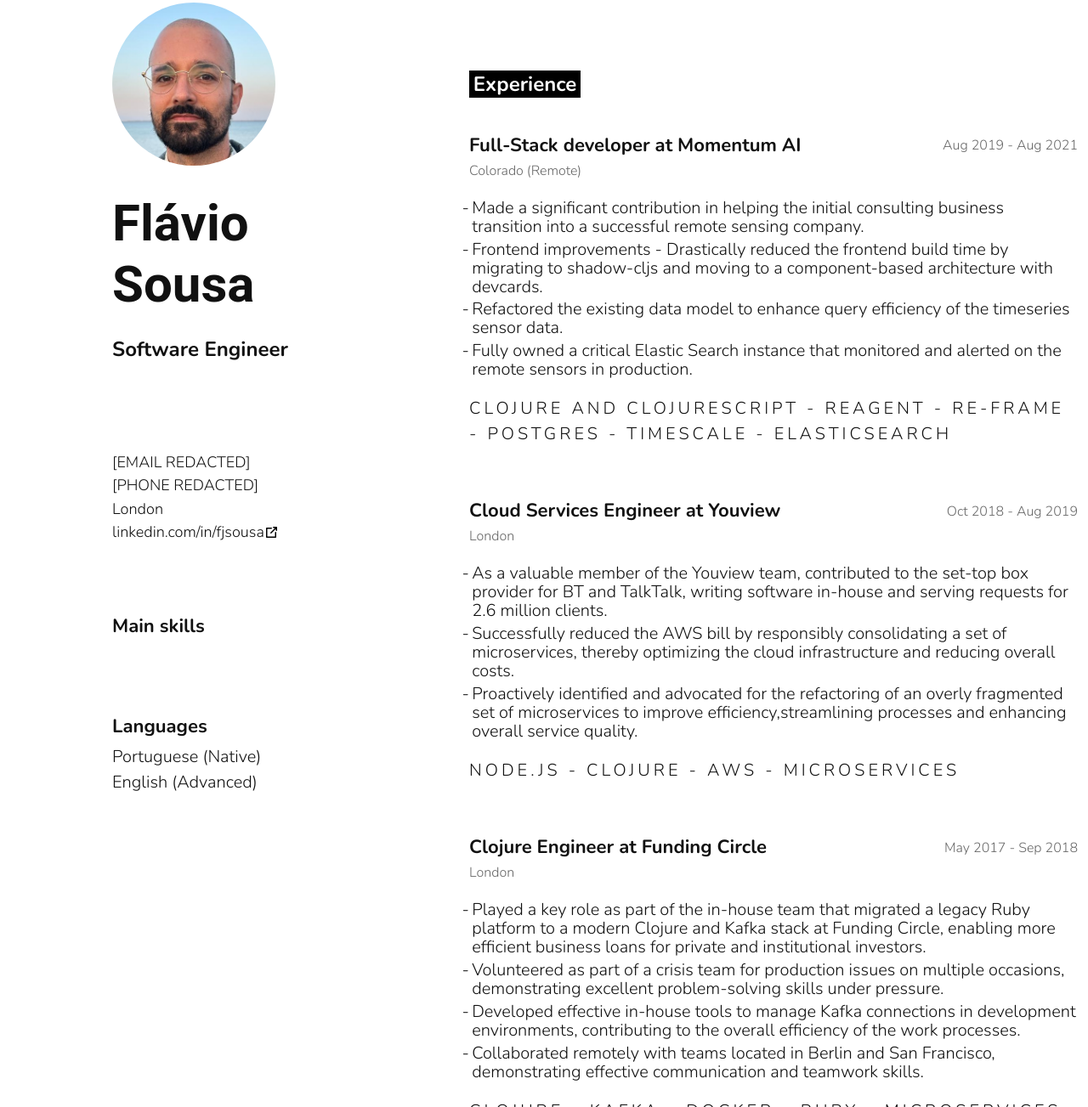
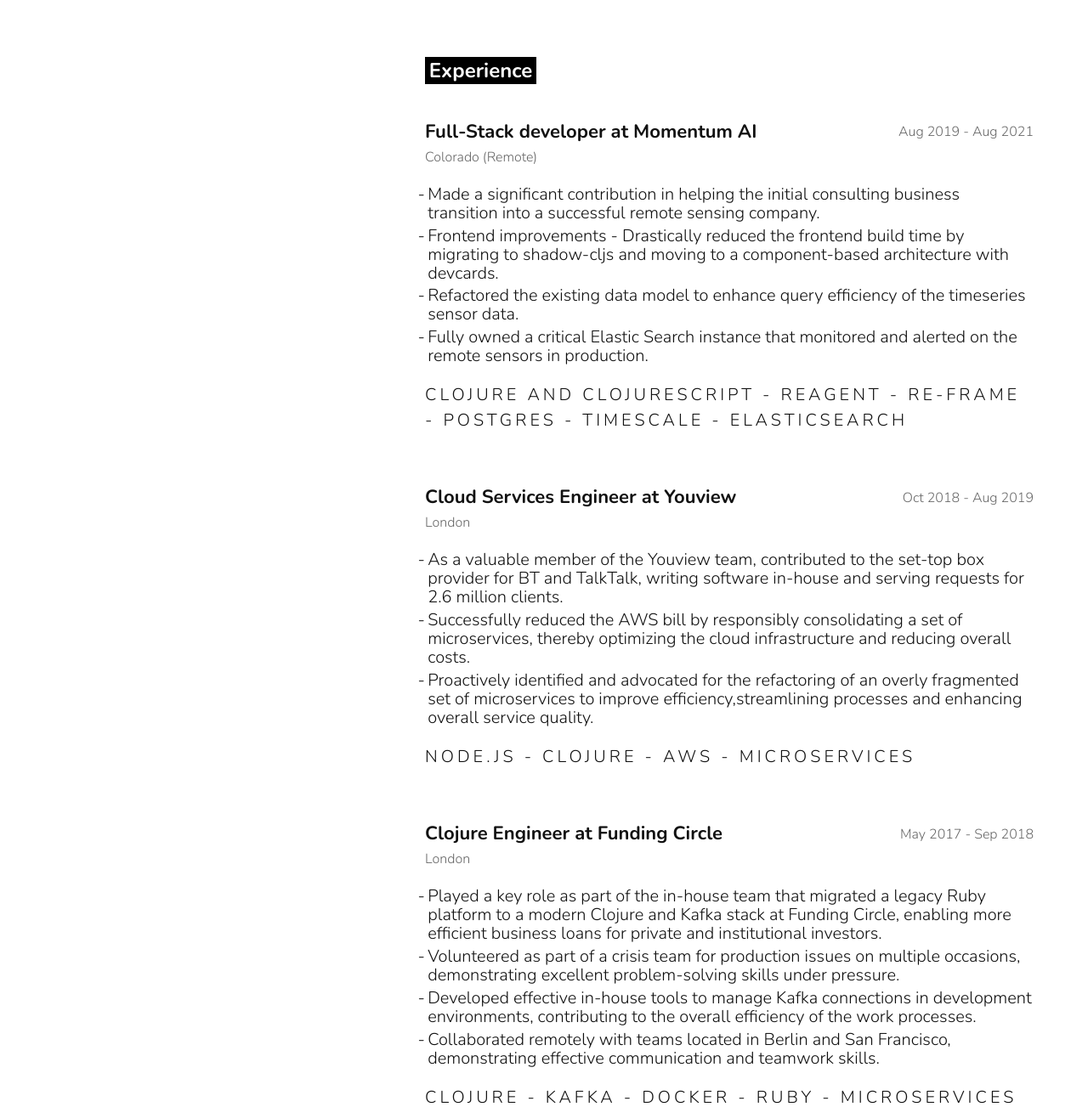
Before and after one commit to fjsousa/babashka-resume, a website: page html/page-two.html in a window 1280 px wide. Shown: the part 129-1432 px from the top of the page at 85% size. Drawn offline with Linux system fonts and the light colour scheme; a web font is replaced by a local one.

Commit message:
clean up template 2

```diff
--- a/html/page-two.html
+++ b/html/page-two.html
@@ -7,38 +7,11 @@
   <link href="https://fonts.googleapis.com/css2?family=Playfair Display:wght@700&amp;display=swap" rel="stylesheet" />
   <link href="https://fonts.googleapis.com/css2?family=Inter:ital,wght@0,400;0,500;0,700;1,400&amp;display=swap" rel="stylesheet" />
 </head>
-<div class="relative bg-white w-full  overflow-hidden flex flex-row p-[8.25rem] box-border items-start justify-start gap-5 text-left text-lg text-gray font-nunito">
+<div class="relative bg-white w-full  overflow-hidden flex flex-row p-[7.25rem] box-border items-start justify-start gap-5 text-left text-lg text-gray font-nunito">
   <div class="self-stretch w-21 flex flex-col items-start justify-start gap-5">
-    <div>
-      <img class="rounded-full w-[12rem] mb-[2rem]" src="/marvila.jpeg" />
-      <b class="self-stretch relative text-name leading-120 font-roboto">Flávio Sousa</b>
-      <p class="font-reboto text-h1">
-        <b>Software Engineer</b>
-      </p>
-    </div>
-    <div class="self-stretch relative leading-152">
-      <p class="m-0">[EMAIL REDACTED]</p>
-      <p class="m-0">[PHONE REDACTED]</p>
-      <p class="m-0">London</p>
-      <p class="m-0 flex items-center">linkedin.com/in/fjsousa<a class="decoration-none inline-flex w-[1rem]" href="https://linkedin.com/in/fjsousa" target="_blank">
-          <img class="w-full" src="/link.svg" />
-        </a>
-      </p>
-    </div>
+    <div></div>
     <div class="self-stretch flex-1 flex flex-col items-start justify-start gap-5 text-3xl">
-      <div class="flex flex-row justify-between w-[19rem]">
-        <div class="flex flex-col items-start justify-start gap-025">
-          <b class="relative leading-152 inline-block text-h2">Main skills</b>
-          <div class="relative text-body leading-148 font-medium inline-block"></div>
-        </div>
-      </div>
-      <div class="w-21 flex flex-col items-start justify-start gap-025 text-h2">
-        <b class="relative leading-152 inline-block w-21">Languages</b>
-        <div class="relative text-body leading-148 font-medium inline-block w-21">
-          <p class="m-0">Portuguese (Native)</p>
-          <p class="m-0">English (Advanced)</p>
-        </div>
-      </div>
+      <div class="flex flex-row justify-between w-[19rem]"></div>
     </div>
     <div class="flex flex-col items-start justify-start gap-025">
       <b class="relative leading-152 inline-block text-h2">Research Papers</b>
```
Also changed, not shown: html/index.html (+1 -1 lines), html/page-one.html (+1 -1 lines), html/global.css, 2 other files.
